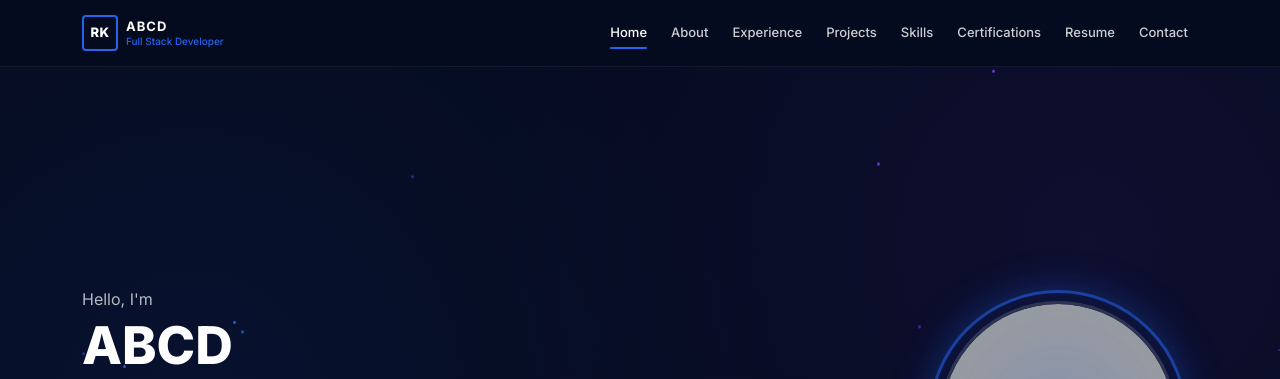
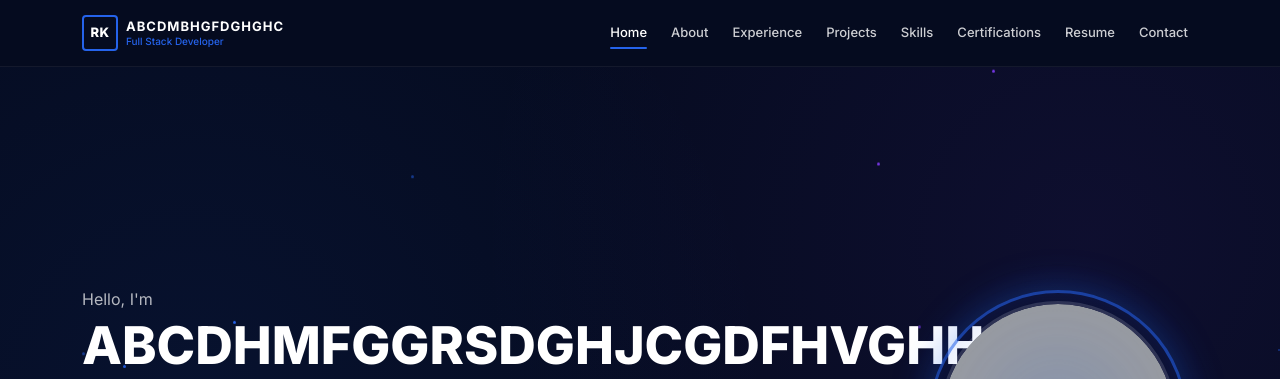
Before and after one commit to jnkrishnamoorthy-source/project, a plain HTML site: page index.html in a window 1280 px wide. Shown: the top 379 px of the page. Drawn offline with nearby package versions, Linux system fonts and the light colour scheme; grey boxes are pictures that could not be loaded.

Commit message:
Initial portfolio websit-2e

```diff
--- a/index.html
+++ b/index.html
@@ -3,7 +3,7 @@
 <head>
   <meta charset="UTF-8" />
   <meta name="viewport" content="width=device-width, initial-scale=1.0"/>
-  <title>ABCD – Full Stack Developer</title>
+  <title>ABCDEFGHGITJGHTDHG – Full Stack Developer</title>
 
   <!-- Bootstrap 5 -->
   <link href="https://cdn.jsdelivr.net/npm/bootstrap@5.3.3/dist/css/bootstrap.min.css" rel="stylesheet"/>
@@ -29,7 +29,7 @@
     <a class="navbar-brand d-flex align-items-center gap-2" href="#home">
       <div class="logo-box">RK</div>
       <div class="logo-text">
-        <span class="logo-name">ABCD</span>
+        <span class="logo-name">ABCDMBHGFDGHGHC</span>
         <span class="logo-role">Full Stack Developer</span>
       </div>
     </a>
@@ -62,7 +62,7 @@
       <!-- Left -->
       <div class="col-lg-6 hero-left" data-aos="fade-right">
         <p class="hero-greeting">Hello, I'm</p>
-        <h1 class="hero-name">ABCD</h1>
+        <h1 class="hero-name">ABCDHMFGGRSDGHJCGDFHVGHHCGIT</h1>
         <h2 class="hero-role">
           <span id="typed-text"></span>
         </h2>
```
